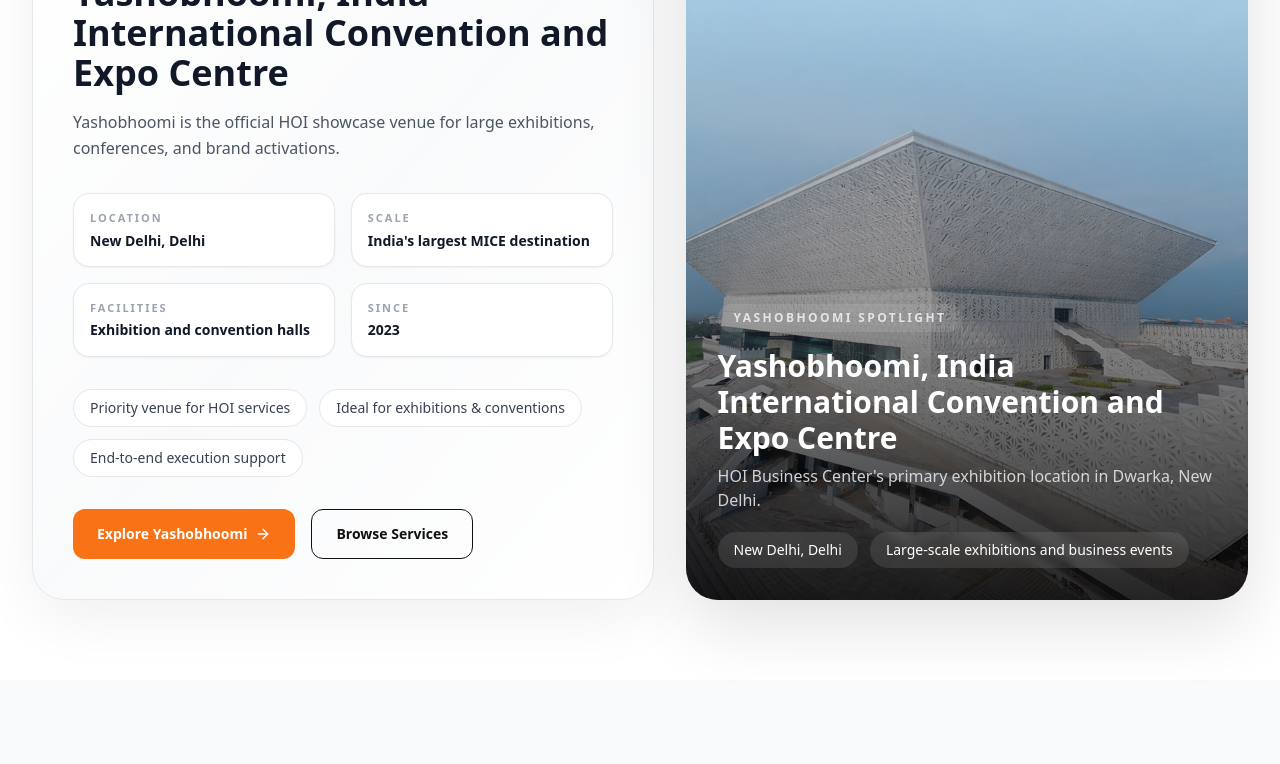
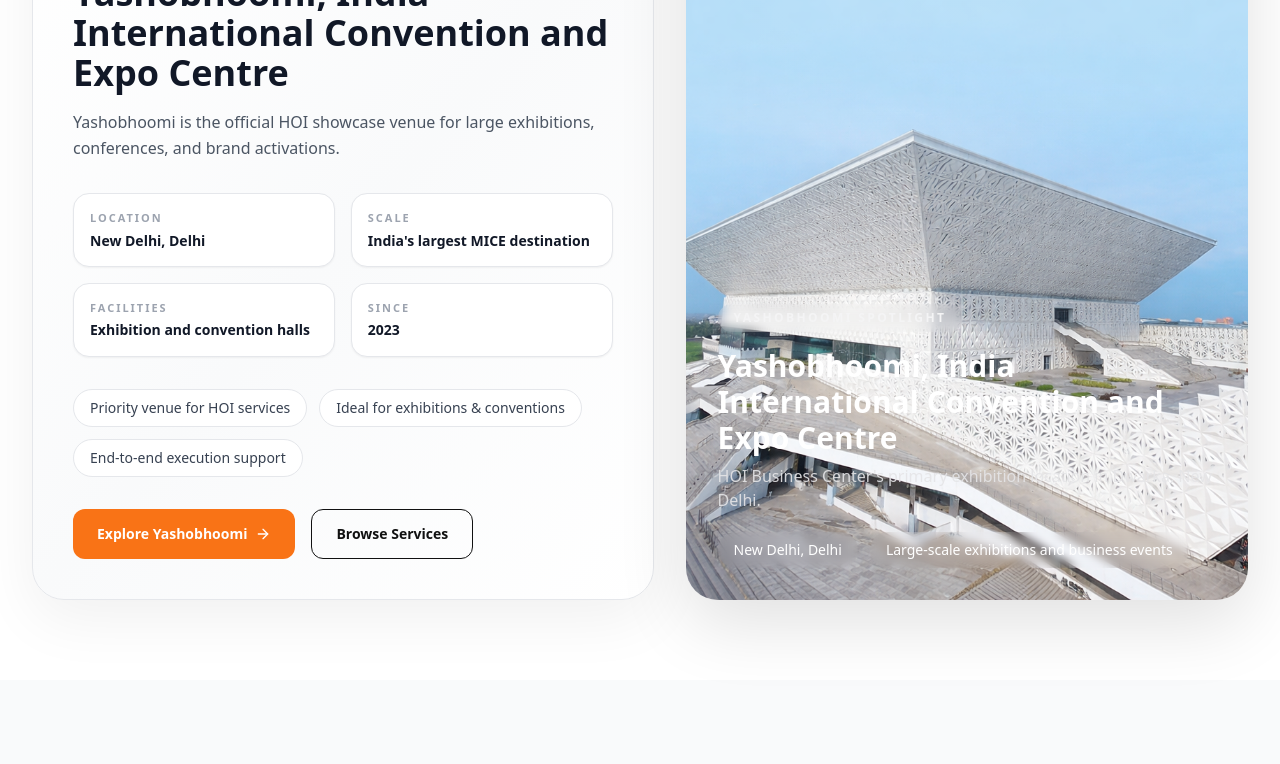
Before and after one commit to Jatin-WD/hoi-business-center-final, a React (Vite) app: page / in a window 1280 px wide. Shown: the part 1551-2315 px from the top of the page. Built offline with nearby package versions, Linux system fonts and the light colour scheme; no server answers.

Commit message:
fix: restore and improve venue imagery

```diff
--- a/src/components/ServiceMegaMenu.tsx
+++ b/src/components/ServiceMegaMenu.tsx
@@ -70,15 +70,20 @@ export default function ServiceMegaMenu({ onClose }: Props) {
                 onClick={onClose}
                 className="group flex h-full flex-col overflow-hidden rounded-2xl border border-gray-200 bg-gradient-to-br from-white to-gray-50 shadow-sm transition-all hover:-translate-y-0.5 hover:shadow-md"
               >
-                <div className="relative h-[168px] overflow-hidden">
+                <div className="relative h-[192px] overflow-hidden bg-gray-200">
                   <img
                     src="/assets/yashobhoomi.png"
                     alt={yashobhoomiVenue?.name || "Yashobhoomi"}
-                    className="h-full w-full object-cover object-center transition-transform duration-500 group-hover:scale-[1.03]"
+                    className="absolute inset-0 h-full w-full object-cover object-center transition-transform duration-500 group-hover:scale-[1.03]"
                   />
-                  <div className="absolute inset-0 bg-gradient-to-t from-black/72 via-black/28 to-black/5" />
+                  <div className="absolute inset-0 bg-gradient-to-t from-black/75 via-black/30 to-black/10" />
+                  <div className="absolute inset-x-0 bottom-0 h-14 bg-gradient-to-t from-black/65 to-transparent" />
                   <div className="absolute left-4 top-4 inline-flex items-center gap-2 rounded-full bg-[#111111] px-3 py-1.5 text-xs font-semibold text-white shadow-lg">
                     <Sparkles size={12} /> Official Venue
+                  </div>
+                  <div className="absolute bottom-4 left-4 right-4">
+                    <p className="text-sm font-semibold text-white drop-shadow">Yashobhoomi Convention Centre</p>
+                    <p className="mt-1 text-xs text-zinc-200/90">India International Convention and Expo Centre</p>
                   </div>
                 </div>
                 <div className="-mt-6 h-6 bg-gradient-to-b from-black/20 to-transparent" />
--- a/src/pages/HomePage.tsx
+++ b/src/pages/HomePage.tsx
@@ -212,9 +212,11 @@ function LocationsSection({ title, description, venues }: { title: string; descr
               alt={yashobhoomi.name}
               className="absolute inset-0 h-full w-full object-cover transition-transform duration-700 group-hover:scale-105"
             />
-            <div className="absolute inset-0 bg-gradient-to-t from-black/85 via-black/30 to-transparent" />
+            <div className="absolute inset-0 bg-gradient-to-t from-black/88 via-black/38 to-black/10" />
+            <div className="absolute inset-0 bg-[radial-gradient(circle_at_top,rgba(255,255,255,0.08),transparent_45%)]" />
+            <div className="absolute inset-x-0 top-0 h-24 bg-gradient-to-b from-black/25 to-transparent" />
             <div className="absolute inset-x-0 bottom-0 p-7 text-white lg:p-8">
-              <div className="mb-4 inline-flex rounded-full bg-white/10 px-4 py-1.5 text-xs font-semibold uppercase tracking-[0.2em] text-zinc-200">
+              <div className="mb-4 inline-flex rounded-full bg-white/12 px-4 py-1.5 text-xs font-semibold uppercase tracking-[0.2em] text-zinc-100 backdrop-blur-sm">
                 Yashobhoomi Spotlight
               </div>
               <h4 className="text-2xl font-bold lg:text-3xl">{yashobhoomi.name}</h4>
@@ -226,7 +228,7 @@ function LocationsSection({ title, description, venues }: { title: string; descr
                   yashobhoomi.city && yashobhoomi.state ? `${yashobhoomi.city}, ${yashobhoomi.state}` : "New Delhi",
                   yashobhoomi.capacity || "Large-scale business events",
                 ].map((item) => (
-                  <span key={item} className="rounded-full bg-white/10 px-4 py-2 backdrop-blur-sm">
+                  <span key={item} className="rounded-full bg-white/12 px-4 py-2 backdrop-blur-sm">
                     {item}
                   </span>
                 ))}
```
